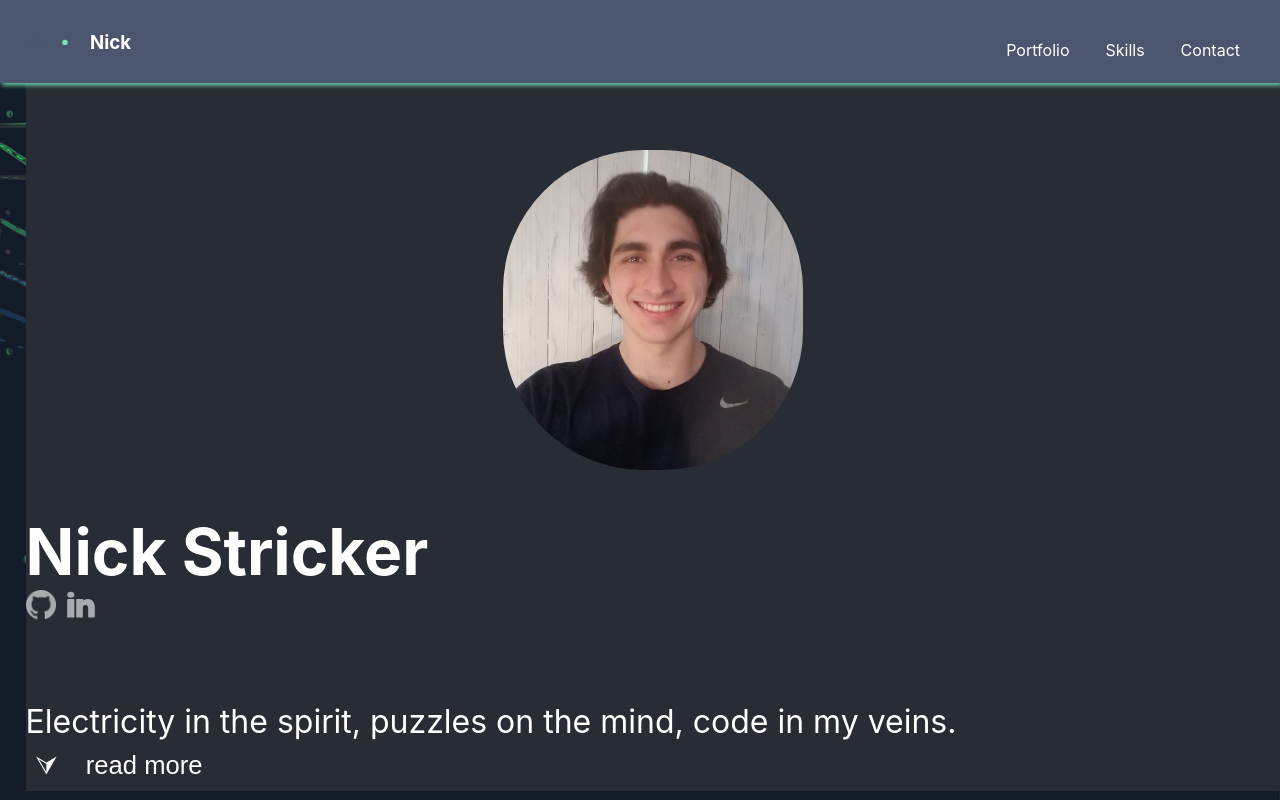
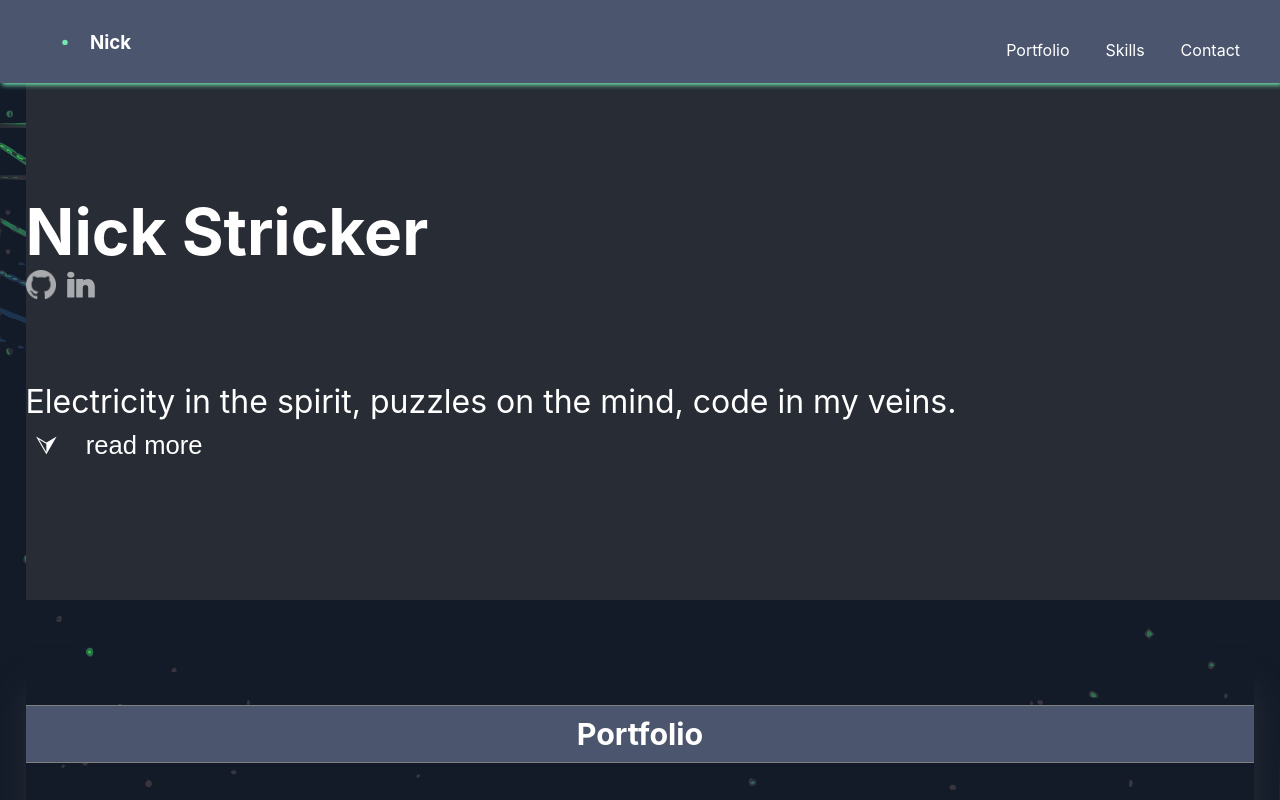
Before and after one commit to NickStrick/My-Portfolio, a React (Create React App) app in the folder portfolio/: page / in a window 1280 px wide. Shown: the top 800 px of the page. Built offline with nearby package versions, Linux system fonts and the light colour scheme.

Commit message:
fixed some spelling

```diff
--- a/portfolio/src/components/Home.js
+++ b/portfolio/src/components/Home.js
@@ -22,11 +22,11 @@ const Home = () => {
 
 
     const summary1 = 'Hi, I\'m Nick. I\'m a full stack web developer that loves problem sovling and exploring the world of software.'
-    const summary2 = 'I spent the last couple of years learning and teaching to code. After highschool, curious about coding, i spent free time creating small games, and looking for resources to learn more and finding out what i could create while i worked in retail. I followed small courses on coding through things such as youtube, udemy, or watch and code.  I spent this past year enrolled in lambda school as a student and as a contract worker. During my time as a student, i learned Full Stack web development along with an assortment of librarys and frameworks, and some computer science fundamentals. With that i created some pretty cool projects that im proud of. I was a contract worker for lambda school as well, where i frist worked as a Team lead above students, leading daily meetings, sovling any debugging issues, helping my students in whatever way possible. The times i was working on a project with a team, i was responsible with the relationship between the stakeholder and the team, and managed our planning. i also debugged and filled any gaps in the conribution to the projects where nessesary. I spent most of my time in meetings getting to know my students and solving problems or planning with them.';
-    const summary3 = 'These exerpiences only feed my hunger for learning and solving puzzles, and they fuel me to be where i am today.';
+    const summary2 = 'I spent the last couple of years learning and teaching to code. After highschool, curious about coding, I spent free time creating small games, and looking for resources to learn more and finding out what I could create while I worked in retail. I followed small courses on coding through things such as Youtube, Udemy, or Watch and Code. I spent this past year enrolled in Lambda School as a student and as a contract worker. During my time as a student, I learned Full Stack web development along with an assortment of librarys and frameworks, and some computer science fundamentals. With that I created some pretty cool projects that I’m proud of. I was a contract worker for Lambda School as well, where I frist worked as a Team lead above students, leading daily meetings, sovling any debugging issues, helping my students in whatever way possible. The times I was working on a project with a team, I was responsible with the relationship between the stakeholder and the team, and managed our planning. I also debugged and filled any gaps in the conribution to the projects where nessesary. I spent most of my time in meetings getting to know my students and solving problems or planning with them.';
+    const summary3 = 'These exerpiences only feed my hunger for learning and solving puzzles, and they fuel me to be where I am today.';
     return (
         <header className="App-header" aria-label={'page-header'}>
-            <img id='pfp' src={Pfp} alt='Nick S profile picture' />
+            {/* <img id='pfp' src={Pfp} alt='Nick S profile picture' /> */}
             <div className='header-title'>
 
                 <h1>Nick Stricker</h1>
@@ -38,7 +38,7 @@ const Home = () => {
             </div>
 
             <p id='moto'>Electricity in the spirit, puzzles on the mind, code in my veins.</p>
-            <button className={sumBtn} onClick={toggleSum}>{sumOpen ? '⮙' : '⮛'}&nbsp; &nbsp; {sumBtn == 'sumBtn sumBtnClose' && 'read more'}</button>
+            <button className={sumBtn} onClick={toggleSum}>{sumOpen ? '⮙' : '⮛'}&nbsp; &nbsp; <span>{sumBtn == 'sumBtn sumBtnClose' && 'read more'}</span></button>
 
             <div className={`summary ${sumOpen ? 'open' : ''}`} >
                 <p className='summary-item'>{summary1}</p>
```
